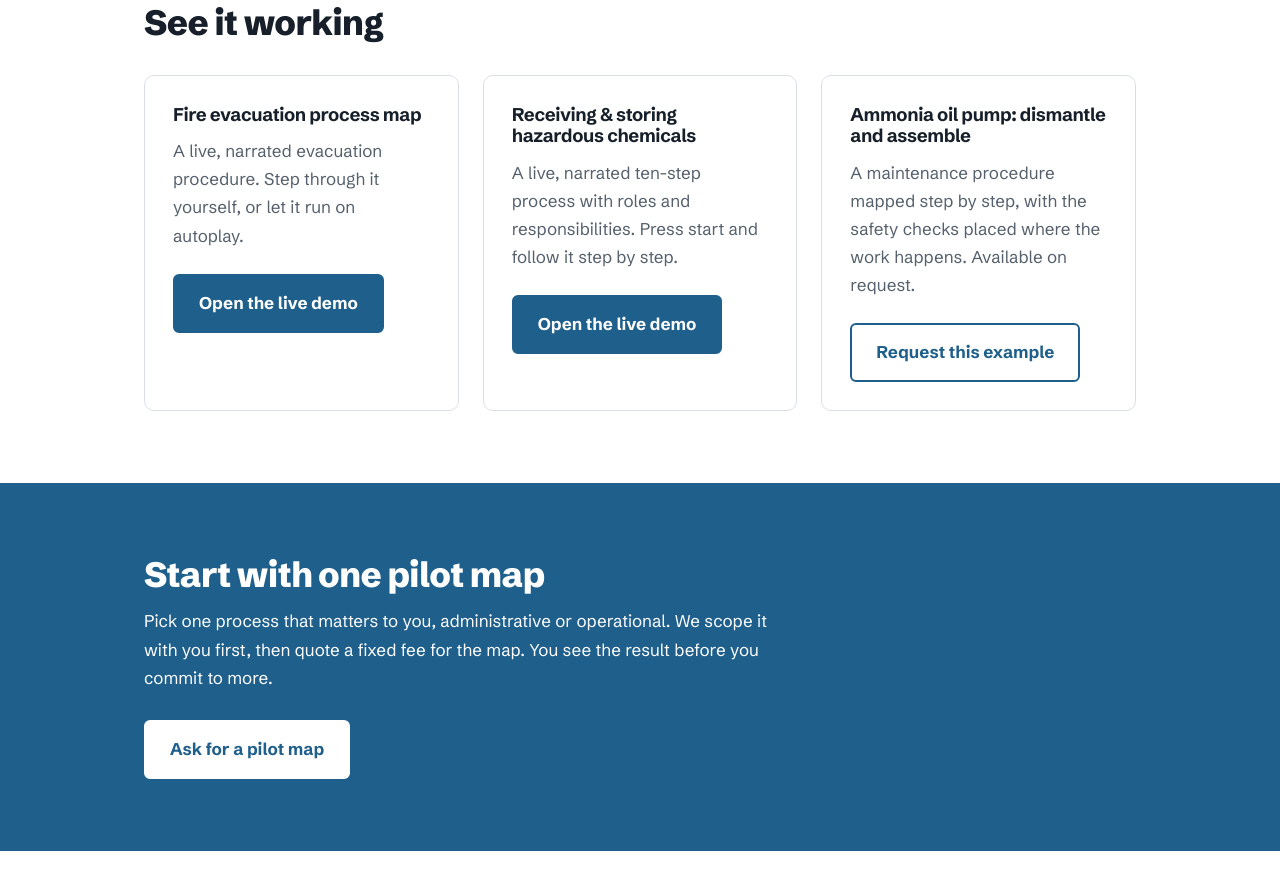
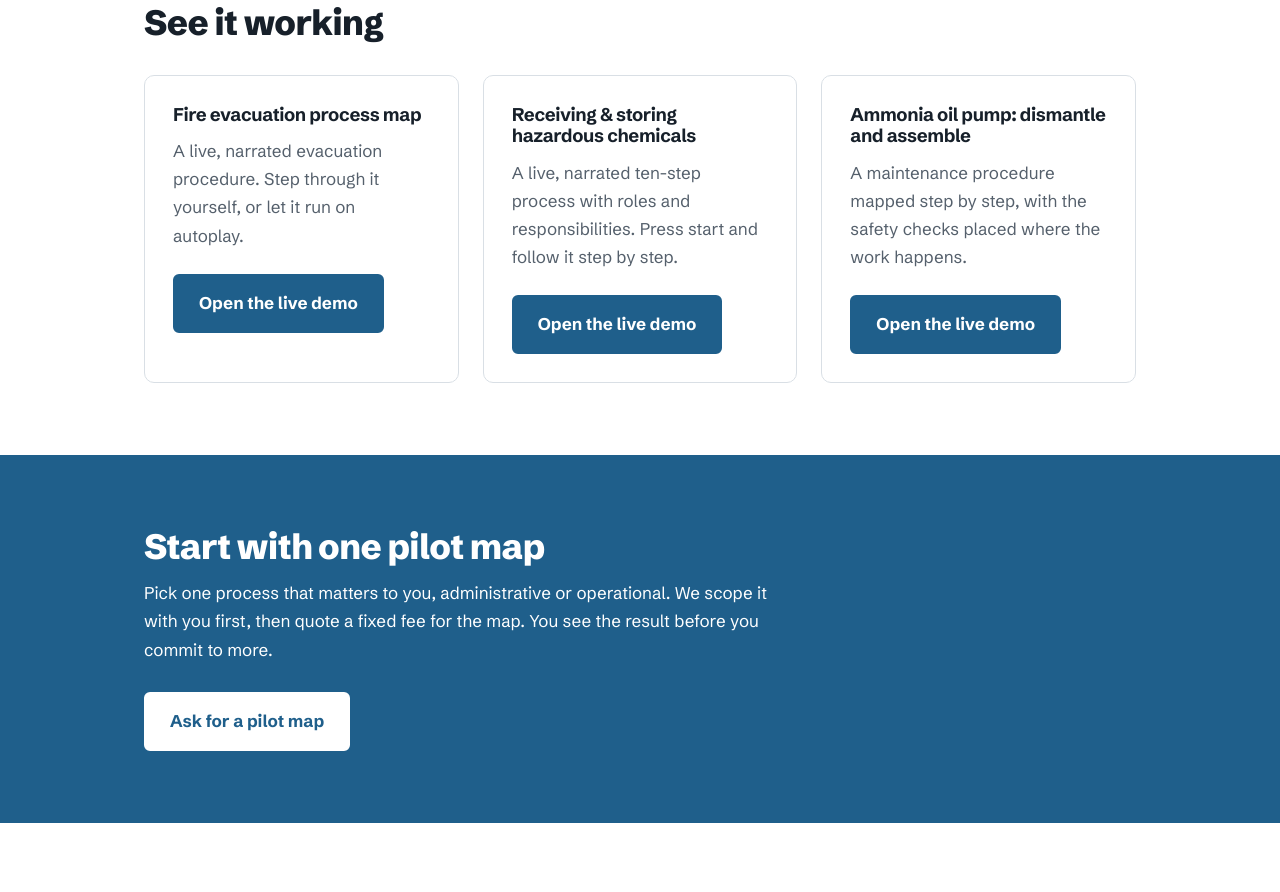
Before and after one commit to kimannak1512-max/dadsweb, a plain HTML site: page index.html in a window 1280 px wide. Shown: the part 2620-3512 px from the top of the page. Drawn offline with Linux system fonts and the light colour scheme.

Commit message:
Revise ammonia oil pump demo link and description
Updated the link and modified the description for the ammonia oil pump section.

```diff
--- a/index.html
+++ b/index.html
@@ -238,8 +238,8 @@
       </div>
       <div class="card">
         <h3>Ammonia oil pump: dismantle and assemble</h3>
-        <p>A maintenance procedure mapped step by step, with the safety checks placed where the work happens. Available on request.</p>
-        <a class="btn btn-ghost" href="mailto:petrus.kruger@proc-ino.co.za?subject=Please%20send%20the%20ammonia%20oil%20pump%20example">Request this example</a>
+        <p>A maintenance procedure mapped step by step, with the safety checks placed where the work happens. </p>
+        <a class="btn btn-primary" href="Ammonia Oil Pump - Process Map.html">Open the live demo</a>
       </div>
     </div>
   </div>
```
